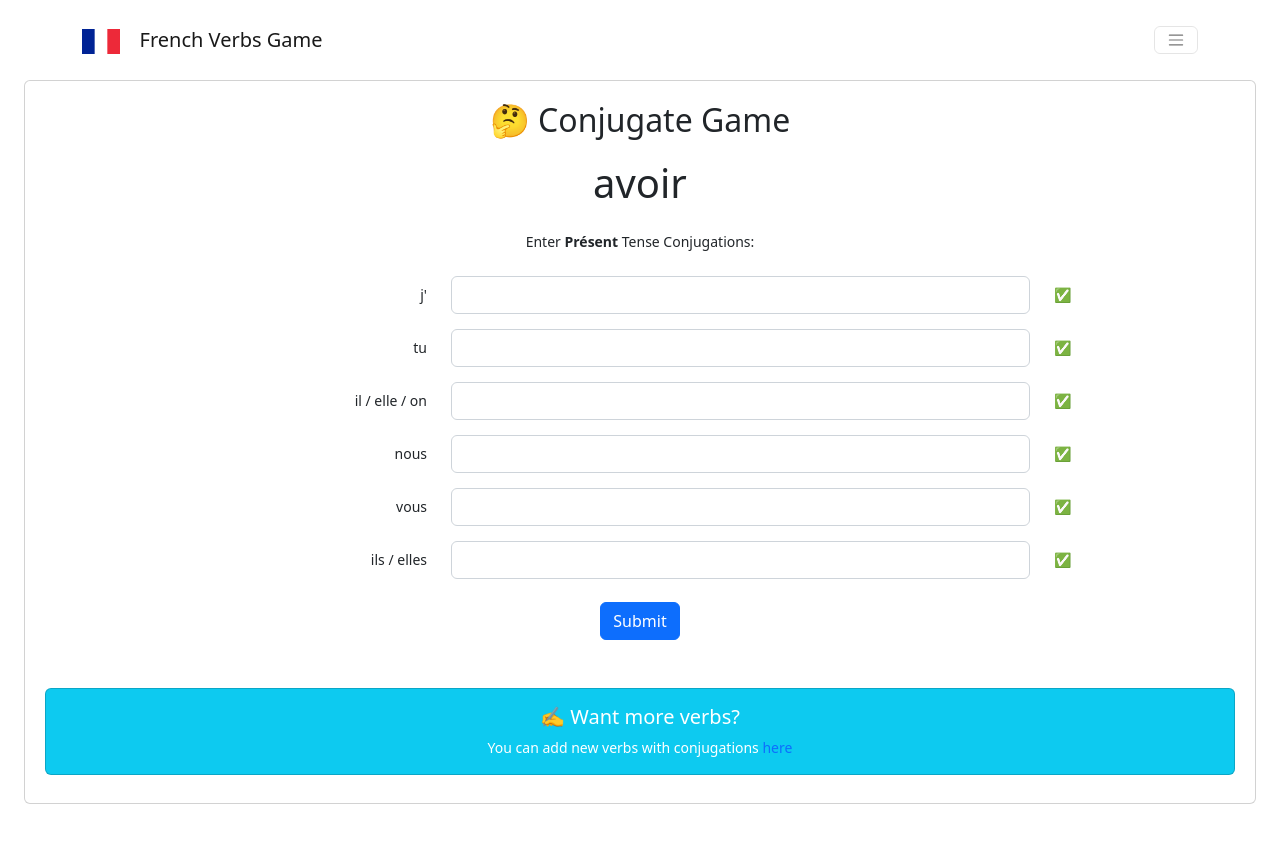
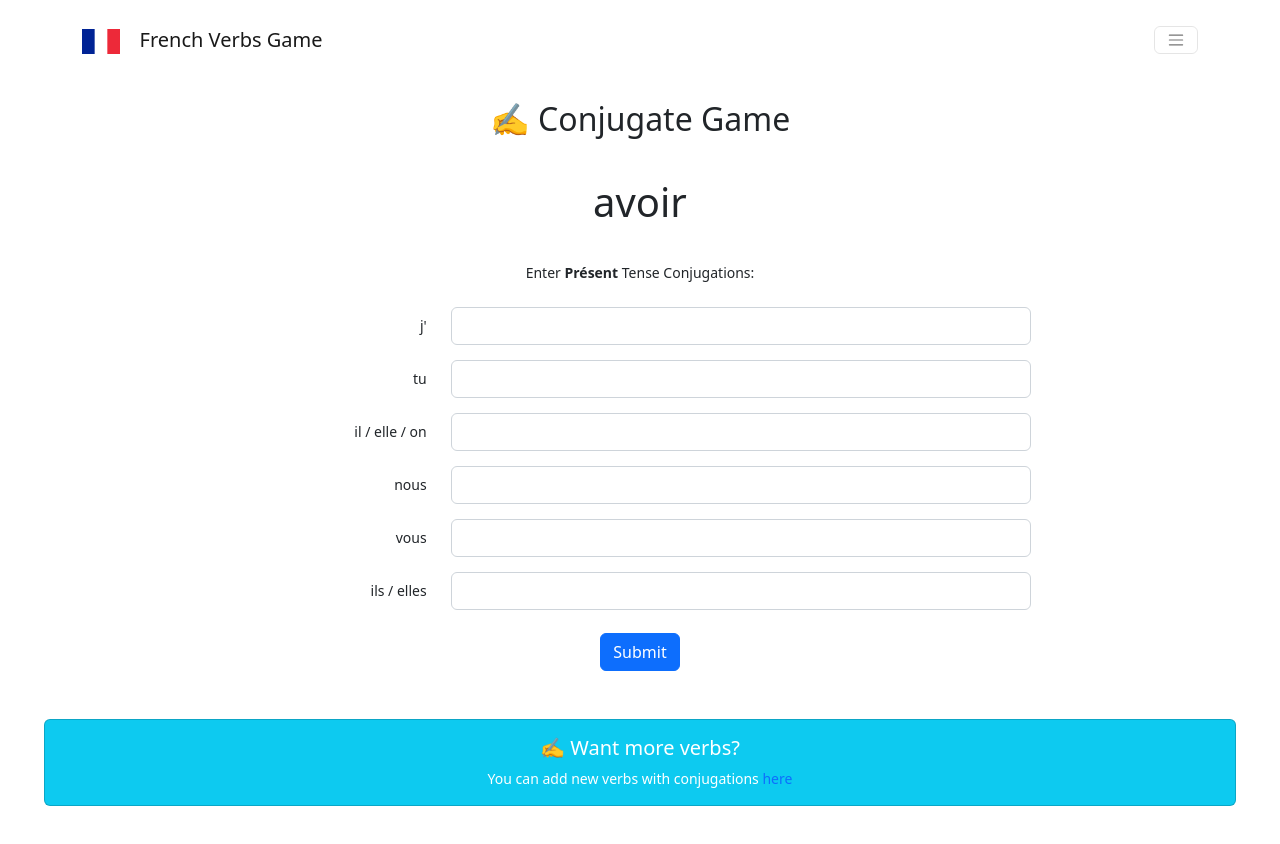
Before and after one commit to ryanMegarityART/french-verbs-game, a React (Vite) app in the folder frontend/: page /play/conjugate in a window 1280 px wide. Shown: the top 844 px of the page. Built offline with nearby package versions, Linux system fonts and the light colour scheme; sample sign-in values are in the browser's storage.

Commit message:
update styling

```diff
--- a/frontend/src/App.tsx
+++ b/frontend/src/App.tsx
@@ -1,5 +1,5 @@
 import { useEffect } from "react";
-import { Container, Row, Col } from "react-bootstrap";
+import { Container, Row, Col, Card } from "react-bootstrap";
 import { Outlet } from "react-router-dom";
 import { useOutletContext, useLocation } from "react-router-dom";
 
@@ -11,22 +11,32 @@ function App() {
   return (
     <div>
       <div className="app">
-        <div className="card">
+        <div>
           {location.pathname === "/play" && (
-            <Container>
+            <Container style={{ fontSize: "2em" }}>
               <h2 className="m-3">Select Game: </h2>
               <Row className="m-3">
                 <Col>
-                  <a href={`/play/translate`}>
-                    <h4>🔡 Translate </h4>
-                  </a>
+                  <Card>
+                    <Card.Body>
+                      <a href={`/play/translate`}>
+                        <span style={{ fontSize: "4em" }}>🔡</span>
+                        <h4>Translate </h4>
+                      </a>
+                    </Card.Body>
+                  </Card>
                 </Col>
               </Row>
               <Row className="m-3">
                 <Col>
-                  <a href={`/play/conjugate`}>
-                    <h4>🤔 Conjugate </h4>
-                  </a>
+                  <Card>
+                    <Card.Body>
+                      <a href={`/play/conjugate`}>
+                        <span style={{ fontSize: "4em" }}>✍️</span>
+                        <h4>Conjugate </h4>
+                      </a>
+                    </Card.Body>
+                  </Card>
                 </Col>
               </Row>
             </Container>
--- a/frontend/src/components/Conjugate.tsx
+++ b/frontend/src/components/Conjugate.tsx
@@ -29,13 +29,31 @@ const avoirExample: ConjugationVerb = {
   },
 };
 
+interface ConjugationAnswer {
+  "j'": boolean;
+  tu: boolean;
+  "il / elle / on": boolean;
+  nous: boolean;
+  vous: boolean;
+  "ils / elles": boolean;
+}
+
+const BLANK_GUESS = {
+  "j'": "",
+  tu: "",
+  "il / elle / on": "",
+  nous: "",
+  vous: "",
+  "ils / elles": "",
+};
+
 export const Conjugate = () => {
   const [guess, setGuess] = useState<any>("");
   const [submitDisabled, setSubmitDisabled] = useState<boolean>(false);
   const [loading, setLoading] = useState(true);
   const [verb, setVerb] = useState<ConjugationVerb>(avoirExample);
-  const [showAnswers, setShowAnswers] = useState(true);
-
+  const [answerObj, setAnswerObj] = useState<ConjugationAnswer>();
+  const [currentVerbAttempts, setCurrentVerbAttempts] = useState(0);
   const updateGuess = (updateObj: any) => {
     setGuess({ ...guess, ...updateObj });
   };
@@ -45,30 +63,37 @@ export const Conjugate = () => {
     console.log(e);
     setSubmitDisabled(true);
 
+    // check correct answers
+    setAnswerObj(
+      Object.fromEntries(
+        Object.entries(verb.conjugations).map(([key, value]) => {
           console.log(guess);
+          console.log(key, guess[key], value, guess[key] === value);
+          return [[key], guess[key] === value];
+        })
+      )
+    );
 
-    // check correct answers
+    setCurrentVerbAttempts((currentVerbAttempts) => currentVerbAttempts + 1);
 
-    // if (guess.toLowerCase().trim() === translation.toLowerCase().trim()) {
-    //   setShowSuccessAlert(true);
-    //   postAttempt({ verb, correct: true, username: user.username });
-    //   triggerReset();
-    //   setScore((score) => score + 1);
-    // } else {
-    //   setShowErrorAlert(true);
-    //   postAttempt({ verb, correct: false, username: user.username });
-    //   triggerReset();
-    //   setScore((score) => score - 1);
-    // }
+    if (currentVerbAttempts > 2) {
+      setGuess(verb.conjugations);
+      setTimeout(() => {
+        setVerb(avoirExample);
+        setAnswerObj(undefined);
+        setGuess(BLANK_GUESS);
+        setCurrentVerbAttempts(0);
+      }, 2500);
+    }
 
     setSubmitDisabled(false);
   };
   return (
     <div className="conj">
-      <h2 className="mb-3">🤔 Conjugate Game</h2>
+      <h2 className="mb-3">✍️ Conjugate Game</h2>
       <Form className="p-1" onSubmit={onSubmit}>
-        <h1>{verb.infinitive}</h1>
-        <Form.Group className="mb-3">
+        <h1 className="m-3 p-1">{verb.infinitive}</h1>
+        <Form.Group className="mb-3" controlId="conjugationForm">
           <Form.Label className="m-3" style={{ fontSize: "0.7em" }}>
             Enter <strong>Présent</strong> Tense Conjugations:
           </Form.Label>
@@ -96,14 +121,23 @@ export const Conjugate = () => {
                             [key]: e.target.value.toLowerCase(),
                           })
                         }
-                        value={guess.key}
+                        value={guess[key]}
                         autoComplete="off"
                       />
                     </Col>
-                    <Col style={{ textAlign: "start" }}>{showAnswers && <p className="mt-2">✅</p>}</Col>
+                    <Col style={{ textAlign: "start" }}>
+                      {answerObj && !!answerObj[key] && (
+                        <p className="mt-2">✅</p>
+                      )}
+                      {answerObj && !answerObj[key] && (
+                        <p className="mt-2">❌</p>
+                      )}
+                    </Col>
                   </Row>
                 );
               })}
+
+            {currentVerbAttempts === 0 && (
               <Button
                 className="mt-3"
                 variant="primary"
@@ -112,6 +146,29 @@ export const Conjugate = () => {
               >
                 Submit
               </Button>
+            )}
+
+            {currentVerbAttempts > 0 && currentVerbAttempts < 3 && (
+              <Button
+                className="mt-3"
+                variant="warning"
+                type="submit"
+                disabled={submitDisabled}
+              >
+                Try Again
+              </Button>
+            )}
+
+            {currentVerbAttempts > 2 && (
+              <Button
+                className="mt-3"
+                variant="danger"
+                type="submit"
+                disabled={submitDisabled}
+              >
+                Show Answers
+              </Button>
+            )}
           </div>
         </Form.Group>
       </Form>
```
Lines whose indentation alone changed are shown as unchanged.
